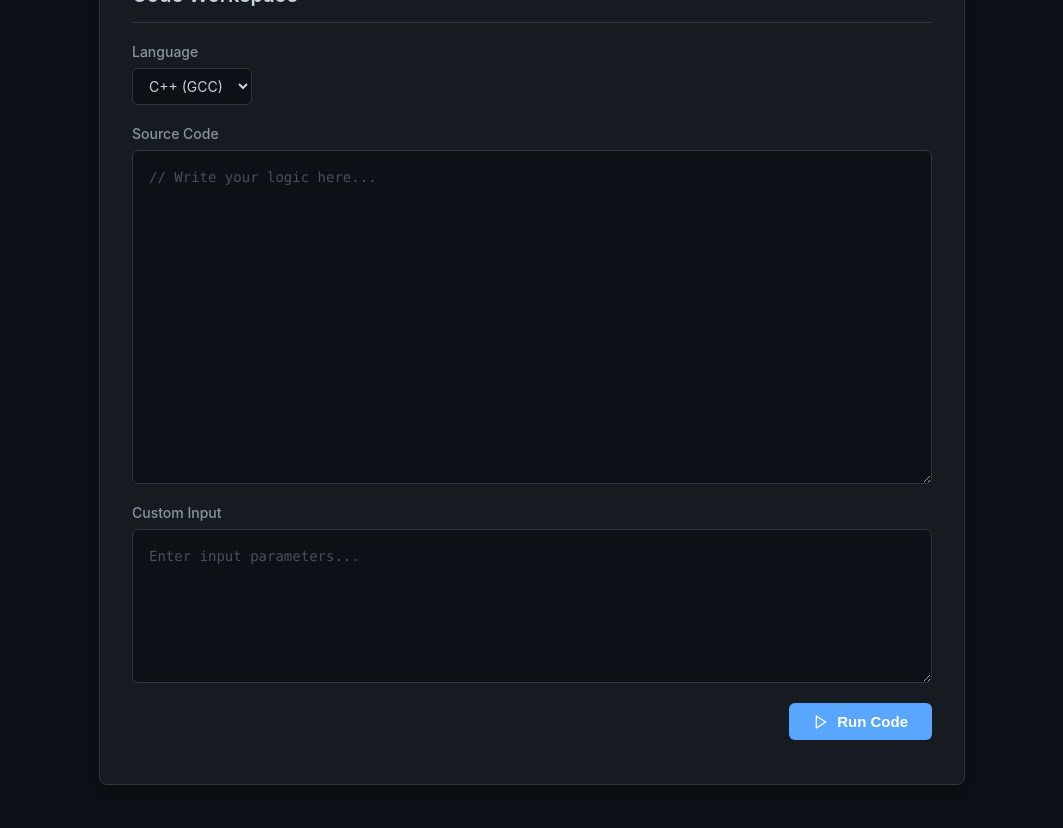
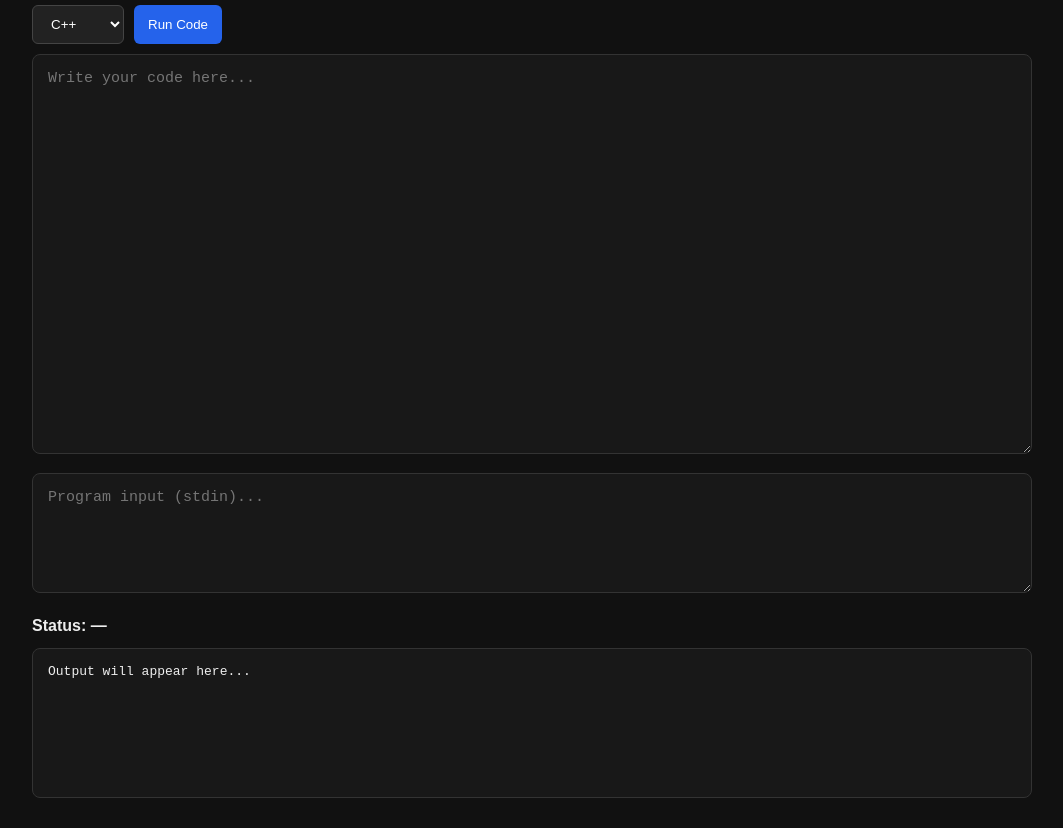
Before and after one commit to ritiksrivastav1966/code-executioner, a website: page public/form.html in a window 1280 px wide. Shown: the part 82-910 px from the top of the page, without its empty margins (108-1171 px from the left). Drawn offline with Linux system fonts and the light colour scheme.

Commit message:
Improved frontend, implement input limit, handled backpressure

```diff
--- a/public/form.html
+++ b/public/form.html
@@ -3,255 +3,192 @@
 <head>
   <meta charset="UTF-8">
   <meta name="viewport" content="width=device-width, initial-scale=1.0">
-  <title>Online Compiler</title>
+  <title>Code Executioner</title>
+
   <style>
-    /* Dark theme color palette */
-    :root {
-      --bg-color: #0d1117;
-      --surface-color: #161b22;
-      --border-color: #30363d;
-      --text-main: #c9d1d9;
-      --text-muted: #8b949e;
-      --accent-color: #58a6ff;
-      --accent-hover: #3182ce;
-      --font-mono: 'Consolas', 'Fira Code', 'Courier New', monospace;
-      --font-sans: -apple-system, BlinkMacSystemFont, "Segoe UI", Roboto, Helvetica, Arial, sans-serif;
+    * {
+      box-sizing: border-box;
     }
 
     body {
-      background-color: var(--bg-color);
-      color: var(--text-main);
-      font-family: var(--font-sans);
-      display: flex;
-      justify-content: center;
-      padding: 40px 20px;
       margin: 0;
-      box-sizing: border-box;
+      font-family: Arial, sans-serif;
+      background: #111;
+      color: #eee;
     }
 
-    .editor-container {
-      background-color: var(--surface-color);
-      border: 1px solid var(--border-color);
-      border-radius: 8px;
-      padding: 24px 32px;
-      width: 100%;
-      max-width: 800px;
-      box-shadow: 0 8px 24px rgba(0,0,0,0.4);
+    .container {
+      width: min(1000px, 95%);
+      margin: 30px auto;
     }
 
-    .editor-header {
-      display: flex;
-      justify-content: space-between;
-      align-items: center;
+    h1 {
       margin-bottom: 20px;
-      padding-bottom: 15px;
-      border-bottom: 1px solid var(--border-color);
     }
 
-    .editor-header h2 {
-      margin: 0;
-      font-size: 20px;
-      font-weight: 600;
+    .toolbar {
+      display: flex;
+      gap: 10px;
+      margin-bottom: 10px;
     }
 
-    .form-group {
-      margin-bottom: 20px;
-      display: flex;
-      flex-direction: column;
+    select,
+    button {
+      padding: 10px 14px;
+      border-radius: 6px;
+      border: 1px solid #444;
+      background: #222;
+      color: white;
+      cursor: pointer;
     }
 
-    label {
-      font-size: 14px;
-      font-weight: 500;
-      color: var(--text-muted);
-      margin-bottom: 8px;
-      display: flex;
-      justify-content: space-between;
-    }
-
-    /* Styling the dropdown */
-    select {
-      background-color: var(--bg-color);
-      color: var(--text-main);
-      border: 1px solid var(--border-color);
-      border-radius: 6px;
-      padding: 8px 12px;
-      font-family: var(--font-sans);
-      font-size: 14px;
-      cursor: pointer;
-      outline: none;
-      width: fit-content;
-      transition: border-color 0.2s;
-    }
-
-    /* Styling the code and input areas */
-    textarea {
-      background-color: var(--bg-color);
-      color: var(--text-main);
-      border: 1px solid var(--border-color);
-      border-radius: 6px;
-      padding: 16px;
-      font-family: var(--font-mono);
-      font-size: 14px;
-      line-height: 1.5;
-      outline: none;
-      resize: vertical;
-      transition: border-color 0.2s, box-shadow 0.2s;
-    }
-
-    textarea::placeholder {
-      color: #484f58;
-    }
-
-    textarea:focus, select:focus {
-      border-color: var(--accent-color);
-      box-shadow: 0 0 0 3px rgba(88, 166, 255, 0.15);
-    }
-
-    #plainTextArea {
-      min-height: 300px;
-    }
-
-    #Input {
-      min-height: 120px;
-    }
-
-    /* Submit Button */
     button {
-      background-color: var(--accent-color);
-      color: #ffffff;
+      background: #2563eb;
       border: none;
-      border-radius: 6px;
-      padding: 10px 24px;
-      font-size: 15px;
-      font-weight: 600;
-      cursor: pointer;
-      transition: background-color 0.2s, transform 0.1s;
-      display: inline-flex;
-      align-items: center;
-      gap: 8px;
-      align-self: flex-end;
     }
 
     button:hover {
-      background-color: var(--accent-hover);
+      background: #1d4ed8;
     }
 
-    button:active {
-      transform: scale(0.98);
+    textarea {
+      width: 100%;
+      border: 1px solid #333;
+      border-radius: 8px;
+      background: #181818;
+      color: #eee;
+      padding: 15px;
+      font-family: monospace;
+      font-size: 15px;
+      resize: vertical;
     }
 
-    /* Custom Scrollbar for a seamless look */
-    ::-webkit-scrollbar {
-      width: 10px;
-      height: 10px;
+    #code {
+      height: 400px;
     }
-    ::-webkit-scrollbar-track {
-      background: var(--bg-color);
+
+    #stdin {
+      height: 120px;
+      margin-top: 15px;
     }
-    ::-webkit-scrollbar-thumb {
-      background: #484f58;
-      border-radius: 5px;
+
+    .output {
+      margin-top: 20px;
     }
-    ::-webkit-scrollbar-thumb:hover {
-      background: #6e7681;
+
+    pre {
+      background: #181818;
+      border: 1px solid #333;
+      border-radius: 8px;
+      padding: 15px;
+      min-height: 150px;
+      white-space: pre-wrap;
+      overflow-x: auto;
+    }
+
+    .status {
+      margin-bottom: 8px;
+      font-weight: bold;
     }
   </style>
 </head>
+
 <body>
 
-  <div class="editor-container">
-    <div class="editor-header">
-      <h2>Code Workspace</h2>
+  <div class="container">
+
+    <h1>Code Executioner</h1>
+
+    <div class="toolbar">
+      <select id="language">
+        <option value="cpp">C++</option>
+        <option value="python">Python</option>
+        <option value="java">Java</option>
+      </select>
+
+      <button id="runBtn">Run Code</button>
     </div>
 
-    <form id="plainCodeForm">
-      <div class="form-group">
-        <label for="language">Language</label>
-        <select name="language" id="language">
-            <option value="cpp">C++ (GCC)</option>
-            <option value="python">Python 3</option>
-            <option value="java">Java</option>
-        </select>
-      </div>
+    <textarea id="code" placeholder="Write your code here..."></textarea>
 
-      <div class="form-group">
-        <label for="plainTextArea">
-          <span>Source Code</span>
-        </label>
-        <textarea
-          id="plainTextArea"
-          name="userCode"
-          placeholder="// Write your logic here..."
-          spellcheck="false"
-        ></textarea>
-      </div>
+    <textarea
+      id="stdin"
+      placeholder="Program input (stdin)..."
+    ></textarea>
 
-      <div class="form-group">
-        <label for="Input">Custom Input</label>
-        <textarea
-          name="input"
-          id="Input"
-          placeholder="Enter input parameters..."
-          spellcheck="false"
-        ></textarea>
-      </div>
+    <div class="output">
+      <div class="status" id="status">Status: —</div>
 
-      <div class="form-group" style="flex-direction: row; justify-content: flex-end;">
-        <button type="submit" id="submitBtn">
-          <svg width="16" height="16" viewBox="0 0 24 24" fill="none" stroke="currentColor" stroke-width="2" stroke-linecap="round" stroke-linejoin="round"><polygon points="5 3 19 12 5 21 5 3"></polygon></svg>
-          Run Code
-        </button>
-      </div>
-    </form>
+      <pre id="output">Output will appear here...</pre>
+    </div>
+
   </div>
 
   <script>
-    const form = document.getElementById('plainCodeForm');
-    const submitBtn = document.getElementById('submitBtn');
+    const runBtn = document.getElementById("runBtn");
+    const language = document.getElementById("language");
+    const code = document.getElementById("code");
+    const stdin = document.getElementById("stdin");
 
-    form.addEventListener('submit', function(event) {
-      // Prevent the browser from refreshing the page automatically
-      event.preventDefault();
+    const status = document.getElementById("status");
+    const output = document.getElementById("output");
 
-      // Visual feedback on the button
-      const originalText = submitBtn.innerHTML;
-      submitBtn.innerHTML = 'Running...';
-      submitBtn.style.opacity = '0.8';
-      submitBtn.disabled = true;
+    runBtn.addEventListener("click", async () => {
 
-      // Extract text using .value
-      const rawPlainCode = document.getElementById('plainTextArea').value;
-      const language = document.getElementById('language').value;
-      const input = document.getElementById('Input').value;
+      const sourceCode = code.value.trim();
 
-      // Package it into JSON payload
-      const payload = {
-        code: rawPlainCode,
-        language: language,
-        input: input
-      };
+      if (!sourceCode) {
+        status.textContent = "Status: Please enter code";
+        return;
+      }
 
-      // Fire the network request
-      fetch('http://localhost:3000/compile', {
-        method: 'POST',
-        headers: { 'Content-Type': 'application/json' },
-        body: JSON.stringify(payload)
-      })
-      .then(res => res.json())
-      .then(data => {
-        console.log(data);
-        // You can add logic here to display the 'data' in a new output div
-      })
-      .catch(err => {
-        console.error(err);
-      })
-      .finally(() => {
-        // Reset button state
-        submitBtn.innerHTML = originalText;
-        submitBtn.style.opacity = '1';
-        submitBtn.disabled = false;
-      });
+      runBtn.disabled = true;
+      runBtn.textContent = "Running...";
+
+      status.textContent = "Status: Executing...";
+      output.textContent = "";
+
+      try {
+
+        const response = await fetch("http://localhost:3000/compile", {
+          method: "POST",
+
+          headers: {
+            "Content-Type": "application/json"
+          },
+
+          body: JSON.stringify({
+            language: language.value,
+            code: sourceCode,
+            input: stdin.value
+          })
+        });
+
+        const result = await response.json();
+        console.log(result);
+
+        if (!response.ok) {
+          throw new Error(result.message || "Execution failed");
+        }
+
+        status.textContent =
+          `Status: ${result.status || "Completed"}`;
+
+        output.textContent =result.error||
+          result.output ||
+          result.stderr ||
+          "No output";
+
+      } catch (error) {
+
+        status.textContent = "Status: Error";
+        output.textContent = error.message;
+
+      } finally {
+
+        runBtn.disabled = false;
+        runBtn.textContent = "Run Code";
+      }
     });
   </script>
 
```
Also changed, not shown: compiler.js (+90 -71 lines).
